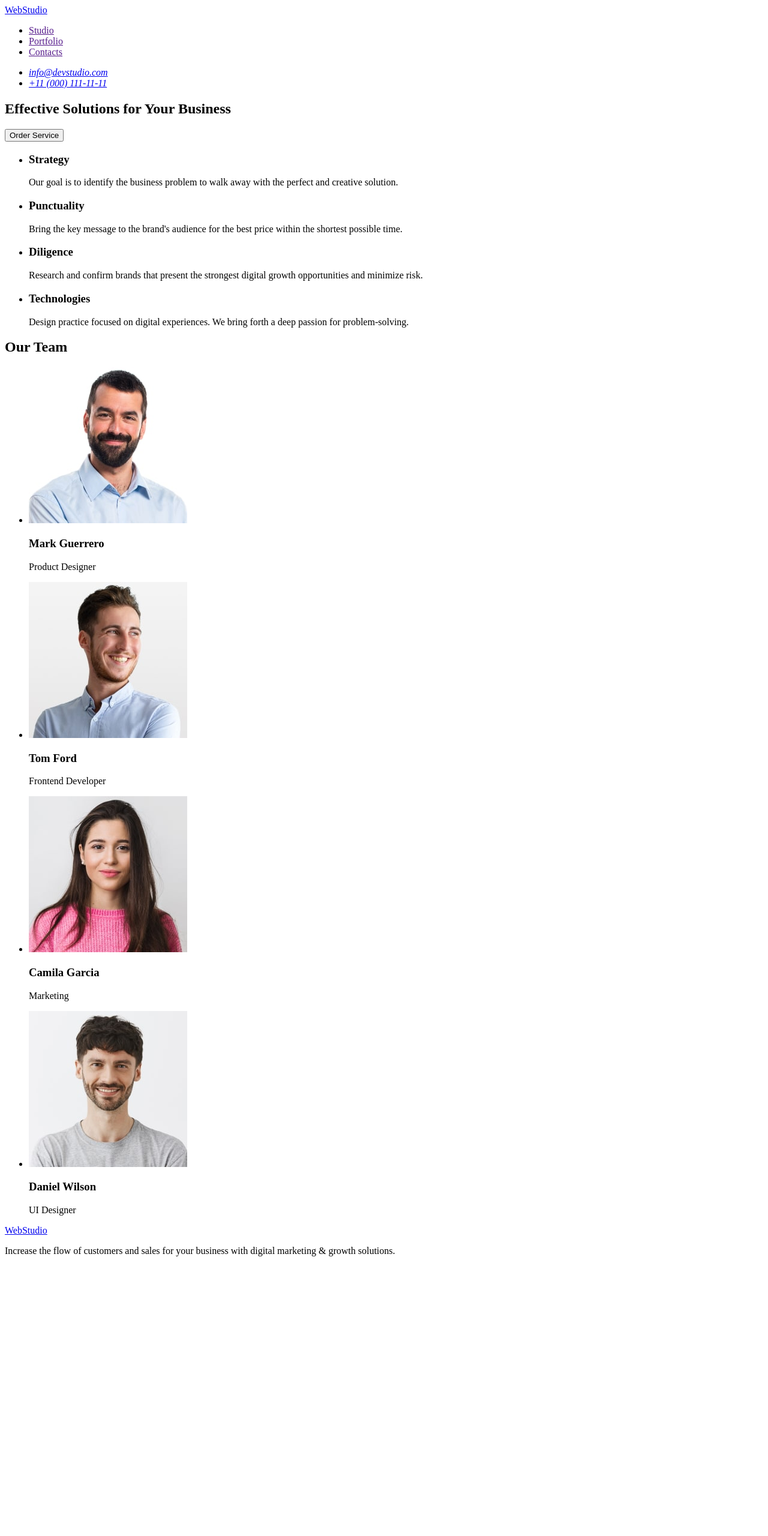
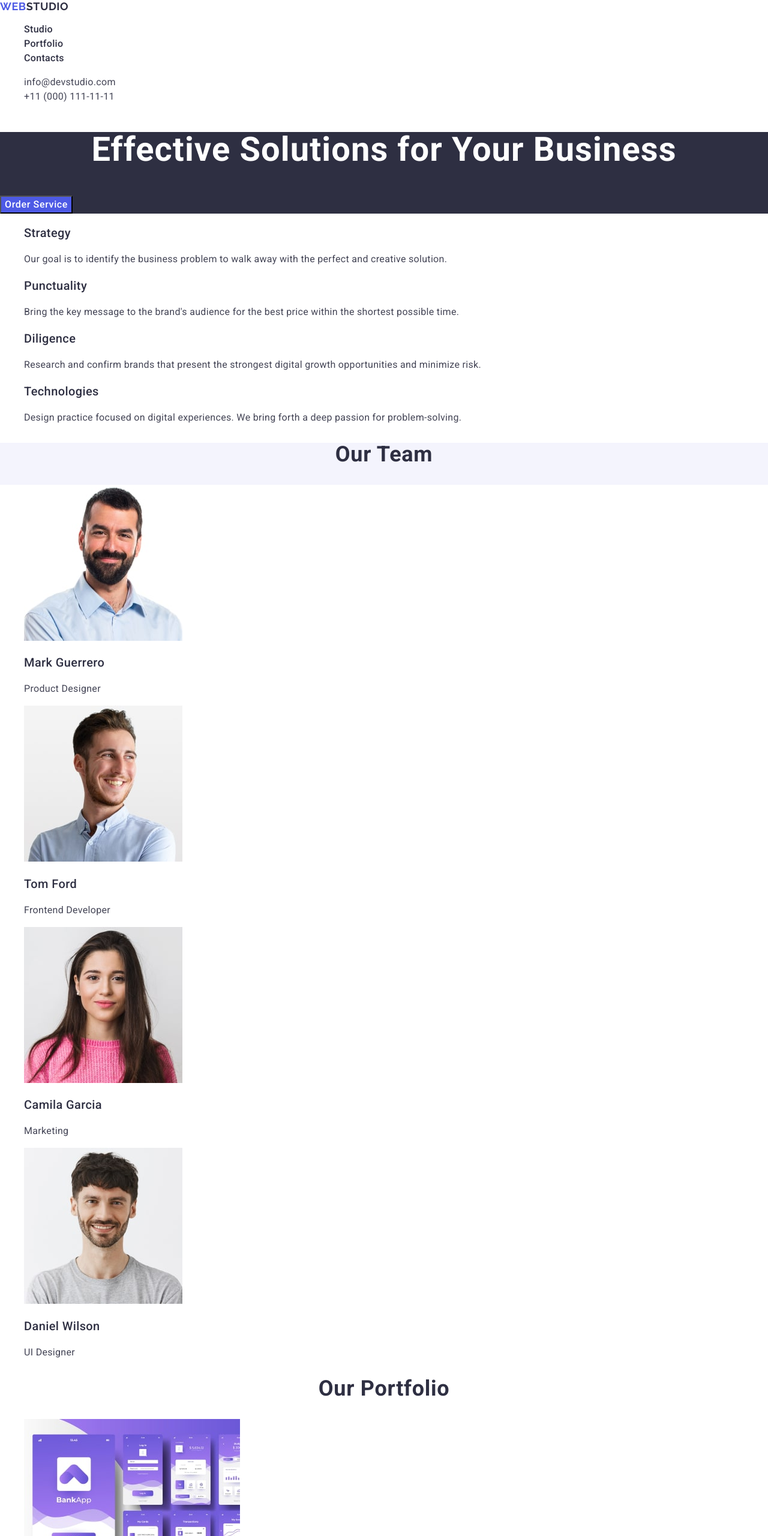
Before and after one commit to svikam/goit-markup-hw-02, a plain HTML site: page index.html in a window 1280 px wide. Shown: the top 2560 px of the page at 60% size. Before the commit the page ends 2110 px from the top, so only its background shows below. Drawn offline with nearby package versions, Linux system fonts and the light colour scheme.

Commit message:
hw2-19.01.24

```diff
--- /dev/null
+++ b/css/styles.css
@@ -0,0 +1,217 @@
+body {
+    font-family: 'Roboto', sans-serif;
+    color: #434455;
+    background-color: #FFF;
+}
+a {
+    text-decoration: none;
+}
+ul, ol {
+    list-style: none;
+}
+
+/*============HEADER===========*/
+
+.header {}
+
+.header-nav {}
+
+.header-logo {
+    color: #4D5AE5;
+    font-family: 'Raleway', sans-serif;
+    font-size: 18px;
+    font-weight: 700;
+    line-height: 1.17;
+    letter-spacing: 0.03em;
+    text-transform: uppercase;
+}
+
+.header-logo-part {
+    color: #2E2F42;
+}
+
+.nav-link {
+    color: #2E2F42;
+    font-size: 16px;
+    font-weight: 500;
+    line-height: 1.5;
+    letter-spacing: 0.02em;
+}
+
+.nav-link:hover,
+.nav-link:focus {
+    color: #404BBF;
+}
+
+.address {
+    font-style: normal;
+}
+
+.adress-list {}
+
+.address-link {
+    color:  #434455;
+    font-size: 16px;
+    font-weight: 400;
+    line-height: 1.5;
+    letter-spacing: 0.02em;
+}
+
+.address-link:hover,
+.address-link:focus {
+    color: #404BBF;
+}
+
+/*=============================*/
+
+/*============HERO=============*/
+
+.hero {
+    background-color: #2E2F42;
+}
+
+.hero-title {
+    color: #FFF;
+    text-align: center;
+    font-size: 56px;
+    font-weight: 700;
+    line-height: 1.07;
+    letter-spacing: 0.02em;
+}
+
+.hero-btn {
+    color: #FFF;
+    font-family: inherit;
+    font-size: 16px;
+    font-weight: 500;
+    line-height: 1.5;
+    letter-spacing: 0.04em;
+    background-color: #4D5AE5;
+}
+
+.hero-btn:hover,
+.hero-btn:focus {
+    background-color: #404BBF;
+}
+
+
+/*=============FEATURES=========*/
+
+.features {}
+
+.features-list {}
+
+.features-item {
+    color: #2E2F42;
+    font-size: 20px;
+    font-weight: 500;
+    line-height: 1.2;
+    letter-spacing: 0.02em;
+}
+
+.features-text {
+    color: #434455;
+    font-size: 16px;
+    line-height: 1.5;
+    letter-spacing: 0.02em;
+}
+
+/*=============================*/
+
+/*============TEAM===========*/
+
+.team {
+    background-color: #F4F4FD;
+}
+
+.team-title {
+    color: #2E2F42;
+    text-align: center;
+    font-size: 36px;
+    font-weight: 700;
+    line-height: 1.11;
+    letter-spacing: 0.02em;
+    text-transform: capitalize;
+}
+
+.team-list {
+    background-color: #FFF;
+}
+
+.team-person {
+    color: #2E2F42;
+    font-size: 20px;
+    font-weight: 500;
+    line-height: 1.2;
+    letter-spacing: 0.02em;
+}
+
+.team-text {
+    color: #434455;
+    font-size: 16px;
+    line-height: 1.5;
+    letter-spacing: 0.02em;
+}
+
+/*=============================*/
+
+/*============PORTFOLIO===========*/
+
+.portfolio {}
+
+.portfolio-title {
+    color: #2E2F42;
+    text-align: center;
+    font-size: 36px;
+    font-weight: 700;
+    line-height: 1.11;
+    letter-spacing: 0.02em;
+    text-transform: capitalize;
+}
+
+.portfolio-list {}
+
+.portfolio-item {
+    color: #2E2F42;
+    font-size: 20px;
+    font-weight: 500;
+    line-height: 1.2;
+    letter-spacing: 0.02em;
+}
+
+.portfolio-text {
+    color: #434455;
+    font-size: 16px;
+    line-height: 1.5;
+    letter-spacing: 0.02em;
+}
+
+/*=============================*/
+
+/*============FOOTER===========*/
+
+.footer {
+    background-color: #2E2F42;
+}
+.footer-logo {
+    color: #4D5AE5;
+    font-family: 'Raleway', sans-serif;
+    font-size: 18px;
+    font-weight: 700;
+    line-height: 1.17;
+    letter-spacing: 0.03em;
+    text-transform: uppercase;
+}
+
+.footer-logo-part {
+    color: #F4F4FD;
+}
+
+.footer-text {
+    color: var(--CLOUD, #F4F4FD);
+    font-size: 16px;
+    line-height: 1.5;
+    letter-spacing: 0.02em;
+}
+
+/*=============================*/
--- a/index.html
+++ b/index.html
@@ -4,60 +4,70 @@
         <meta charset="UTF-8">
         <meta name="viewport" content="width=device-width, initial-scale=1.0">
         <title>WebStudio</title>
+        <link rel="preconnect" href="https://fonts.googleapis.com">
+        <link rel="preconnect" href="https://fonts.gstatic.com" crossorigin>
+        <link href="https://fonts.googleapis.com/css2?family=Raleway:wght@700&family=Roboto:wght@400;500;700&display=swap"
+            rel="stylesheet">
+        <link rel="stylesheet" href="https://cdnjs.cloudflare.com/ajax/libs/modern-normalize/2.0.0/modern-normalize.min.css"
+            integrity="sha512-4xo8blKMVCiXpTaLzQSLSw3KFOVPWhm/TRtuPVc4WG6kUgjH6J03IBuG7JZPkcWMxJ5huwaBpOpnwYElP/m6wg=="
+            crossorigin="anonymous" referrerpolicy="no-referrer" />
+
+        <link rel="stylesheet" href="./css/styles.css" />
+
     </head>
 
     <body>
-        <header>
-            <nav>
-                <a href="./index.html">WebStudio</a>
+        <header class="header">
+            <nav class="header-nav">
+                <a class="header-logo" href="./index.html">Web<span class="header-logo-part">Studio</span></a>
                 <ul>
-                    <li><a href="">Studio</a></li>
-                    <li><a href="">Portfolio</a></li>
-                    <li><a href="">Contacts</a></li>
+                    <li><a class="nav-link" href="">Studio</a></li>
+                    <li><a class="nav-link" href="">Portfolio</a></li>
+                    <li><a class="nav-link" href="">Contacts</a></li>
                 </ul>
             </nav>
 
-            <address>
-                <ul>
-                    <li><a href="mailto:info@devstudio.com">info@devstudio.com</a></li>
-                    <li><a href="tel:+110001111111">+11 (000) 111-11-11</a></li>
+            <address class="address">
+                <ul class="adress-list">
+                    <li><a class="address-link" href="mailto:info@devstudio.com">info@devstudio.com</a></li>
+                    <li><a class="address-link" href="tel:+110001111111">+11 (000) 111-11-11</a></li>
                 </ul>
             </address>
         </header>
         <main>
-            <section>
-                <h1>Effective Solutions for Your Business</h1>
-                <button type="button">Order Service</button>
+            <section class="hero">
+                <h1 class="hero-title">Effective Solutions for Your Business</h1>
+                <button type="button" class="hero-btn">Order Service</button>
             </section>
 
 
-            <section>
+            <section class="features">
                 <h2 hidden>Features</h2>
-                <ul>
-                    <li>
-                        <h3>Strategy</h3>
-                        <p>Our goal is to identify the business problem to walk away with the perfect and creative solution.</p>
+                <ul class="features-list">
+                    <li class="features-list">
+                        <h3 class="features-item">Strategy</h3>
+                        <p class="features-text">Our goal is to identify the business problem to walk away with the perfect and creative solution.</p>
                     </li>
-                    <li>
-                        <h3>Punctuality</h3>
-                        <p>Bring the key message to the brand's audience for the best price within the shortest possible time.</p>
+                    <li class="features-list">
+                        <h3 class="features-item">Punctuality</h3>
+                        <p class="features-text">Bring the key message to the brand's audience for the best price within the shortest possible time.</p>
                     </li>
-                    <li>
-                        <h3>Diligence</h3>
-                        <p>Research and confirm brands that present the strongest digital growth opportunities and minimize risk.</p>
+                    <li class="features-list">
+                        <h3 class="features-item">Diligence</h3>
+                        <p class="features-text">Research and confirm brands that present the strongest digital growth opportunities and minimize risk.</p>
                     </li>
-                    <li>
-                        <h3>Technologies</h3>
-                        <p>
+                    <li class="features-list">
+                        <h3 class="features-item">Technologies</h3>
+                        <p class="features-text">
                             Design practice focused on digital experiences. We bring forth a deep passion for problem-solving.
                         </p>
                     </li>
                 </ul>
             </section>
 
-            <section>
-                    <h2>Our Team</h2>
-                    <ul>
+            <section class="team">
+                    <h2 class="team-title">Our Team</h2>
+                    <ul class="team-list">
                         <li>
                             <img
                                 src="./images/img1.jpg"
@@ -65,9 +75,10 @@
                                 width="264"
                                 height="260"
                             />
-                            <h3>Mark Guerrero</h3>
-                            <p>Product Designer</p>
+                            <h3 class="team-person">Mark Guerrero</h3>
+                            <p class="team-text">Product Designer</p>
                         </li>
+
                         <li>
                             <img
                                 src="./images/img2.jpg"
@@ -75,9 +86,10 @@
                                 width="264"
                                 height="260"
                             />
-                            <h3>Tom Ford</h3>
-                            <p>Frontend Developer</p>
+                            <h3 class="team-person">Tom Ford</h3>
+                            <p class="team-text">Frontend Developer</p>
                         </li>
+
                         <li>
                             <img
                                 src="./images/img3.jpg"
@@ -85,9 +97,10 @@
                                 width="264"
                                 height="260"
                             />
-                            <h3>Camila Garcia</h3>
-                            <p>Marketing</p>
+                            <h3 class="team-person">Camila Garcia</h3>
+                            <p class="team-text">Marketing</p>
                         </li>
+
                         <li>
                             <img
                                 src="./images/img4.jpg"
@@ -95,16 +108,83 @@
                                 width="264"
                                 height="260"
                             />
-                            <h3>Daniel Wilson</h3>
-                            <p>UI Designer</p>
+                            <h3 class="team-person">Daniel Wilson</h3>
+                            <p class="team-text">UI Designer</p>
+                        </li>
+
+                    </ul>
+                </section>
+
+                <section class="portfolio">
+                    <h2 class="portfolio-title">Our Portfolio</h2>
+                    <ul class="portfolio-list">
+                        <li>
+                            <img
+                            src="./images/poftf1.jpg"
+                            alt="Banking App"
+                            width="360"
+                            height="300"
+                            />
+                            <h3 class="portfolio-item">Banking App</h3>
+                            <p class="portfolio-text">App</p>
+                        </li>
+                        <li>
+                            <img
+                            src="./images/poftf2.jpg"
+                            alt="Cashless Payment"
+                            width="360"
+                            height="300"
+                            />
+                            <h3 class="portfolio-item">Cashless Payment</h3>
+                            <p class="portfolio-text">Marketing</p>
+                        </li>
+                        <li>
+                            <img
+                            src="./images/poftf3.jpg"
+                            alt="Meditation App"
+                            width="360"
+                            height="300"
+                            />
+                            <h3 class="portfolio-item">Meditation App</h3>
+                            <p class="portfolio-text">App</p>
+                        </li>
+                        <li>
+                            <img
+                            src="./images/poftf4.jpg"
+                            alt="Taxi Service"
+                            width="360"
+                            height="300"
+                            />
+                            <h3 class="portfolio-item">Taxi Service</h3>
+                            <p class="portfolio-text">Marketing</p>
+                        </li>
+                        <li>
+                            <img
+                            src="./images/poftf5.jpg"
+                            alt="Screen Illustrations"
+                            width="360"
+                            height="300"
+                            />
+                            <h3 class="portfolio-item">Screen Illustrations</h3>
+                            <p class="portfolio-text">Design</p>
+                        </li>
+                        <li>
+                            <img
+                            src="./images/poftf6.jpg"
+                            alt="Girl with phone"
+                            width="360"
+                            height="300"
+                            />
+                            <h3 class="portfolio-item">Online Courses</h3>
+                            <p class="portfolio-text">Marketing</p>
                         </li>
                     </ul>
                 </section>
         </main>
 
-        <footer>
-            <a href="./index.html">WebStudio</a>
-            <p>Increase the flow of customers and sales for your business with digital marketing & growth solutions.</p>
+        <footer class="footer">
+            <a class="footer-logo" href="./index.html">Web<span class="footer-logo-part">Studio</span></a>
+            <p class="footer-text">Increase the flow of customers and sales for your business with digital marketing & growth solutions.</p>
         </footer>
     </body>
 </html>
```
Also changed, not shown: images/poftf1.jpg (added), images/poftf2.jpg (added), images/poftf3.jpg (added), images/poftf4.jpg (added), images/poftf5.jpg (added), images/poftf6.jpg (added).
